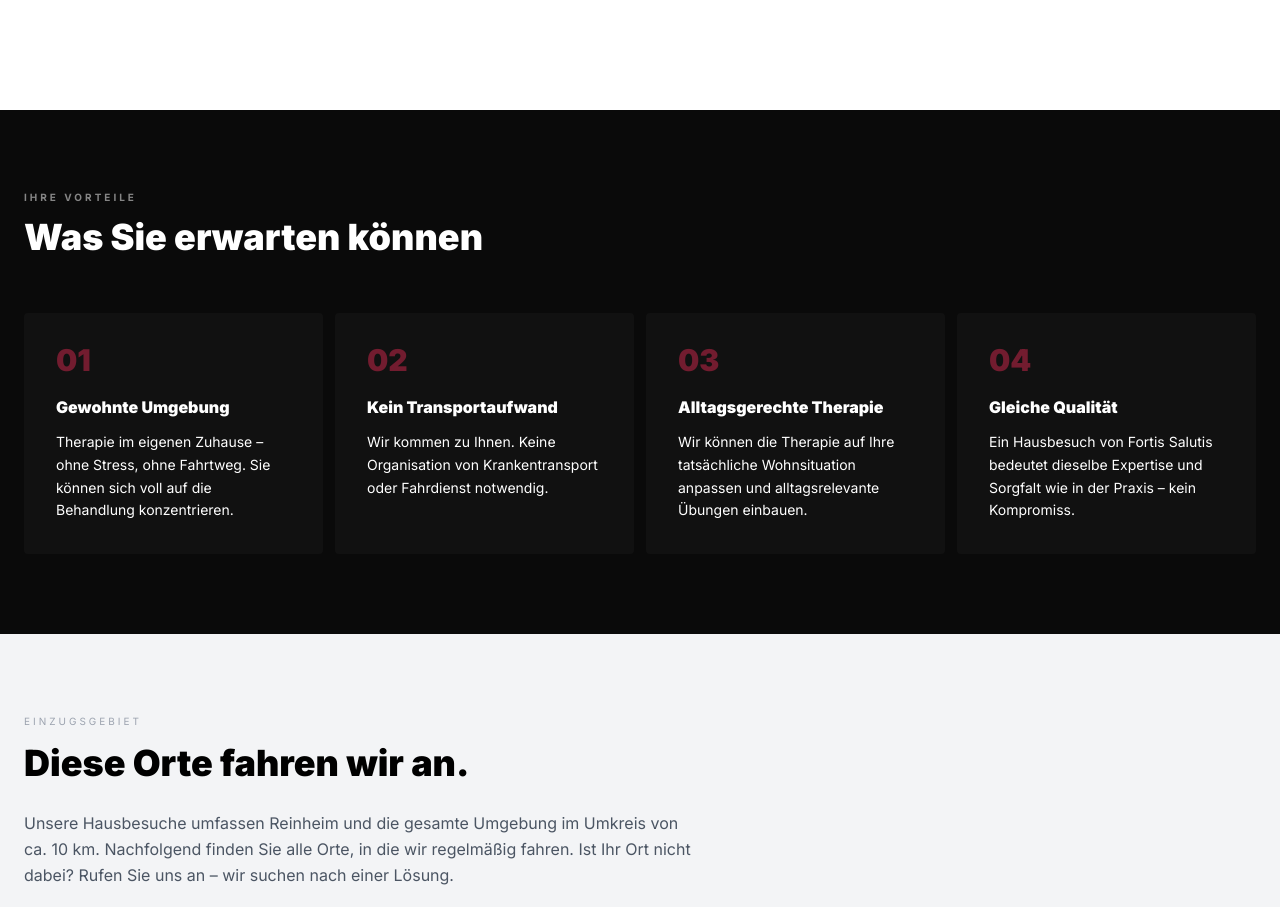
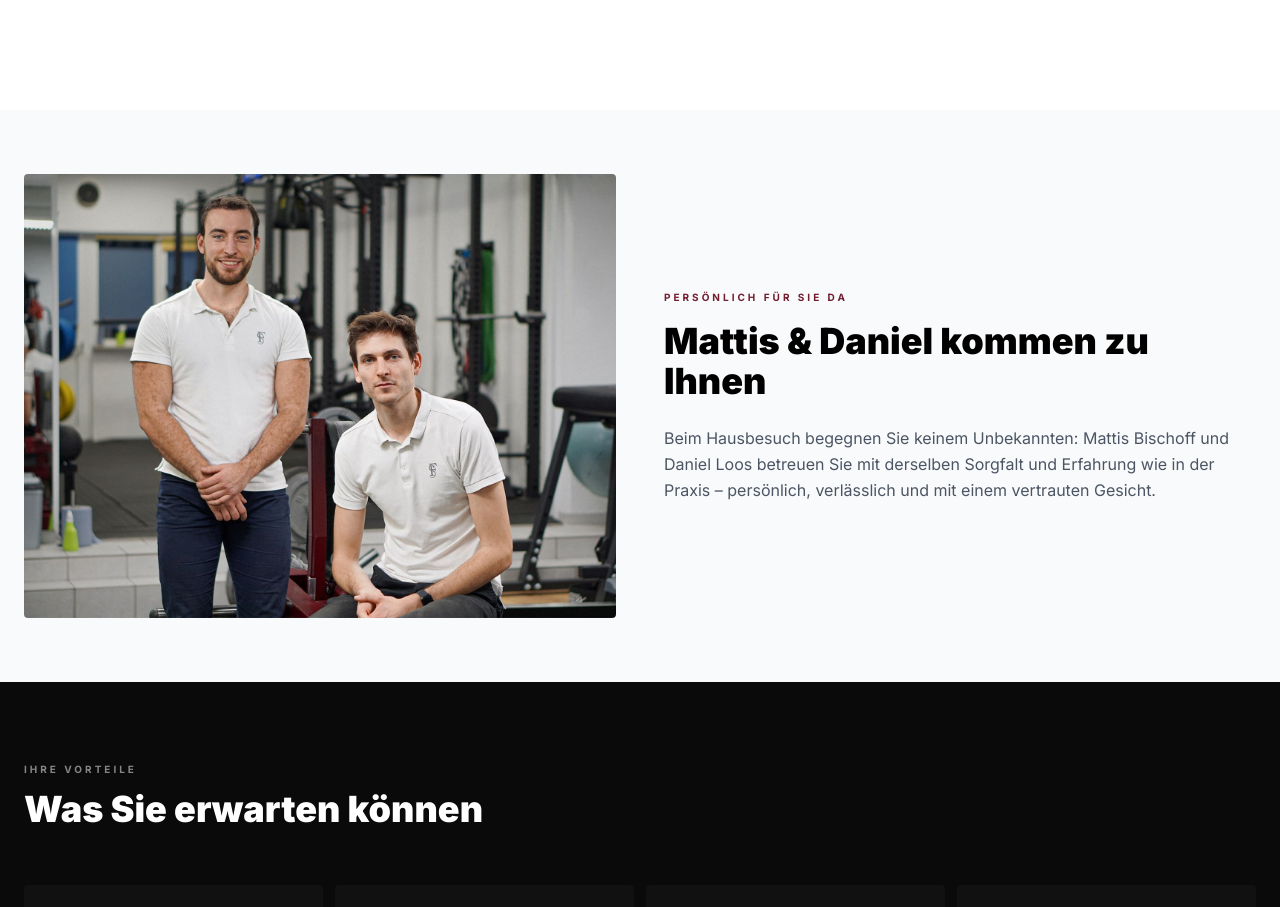
Before and after one commit to danielloos36/fortis-salutis, a Next.js app: page /leistungen/hausbesuche in a window 1280 px wide. Shown: the part 1097-2004 px from the top of the page. Built offline with nearby package versions, Linux system fonts and the light colour scheme.

Commit message:
Entspannungskursseite Update + Hausbesuch Unterseite Bild implementiert

```diff
--- a/app/kurse/entspannungstraining/page.tsx
+++ b/app/kurse/entspannungstraining/page.tsx
@@ -8,7 +8,7 @@ import { breadcrumbSchema, serviceSchema } from '@/lib/schema'
 export const metadata: Metadata = {
   title: 'Entspannungstraining Reinheim – „Entspannt in den Feierabend" | Fortis Salutis',
   description:
-    'Achtsamkeits- und Entspannungstraining mit Sybille Mierau-Brinson im neuen Kursraum von Fortis Salutis Reinheim. Kursbeginn 25.08.2026, dienstags 18 Uhr, 10 Termine à 60 Minuten.',
+    'Achtsamkeits- und Entspannungstraining mit Sybille Mierau-Brinson im neuen Kursraum von Fortis Salutis Reinheim. Jeden Dienstag um 18 Uhr, 10 Termine à 60 Minuten.',
   alternates: {
     canonical: '/kurse/entspannungstraining',
   },
@@ -129,13 +129,15 @@ export default function EntspannungstrainingPage() {
 
       {/* Kooperation */}
       <div className="bg-[#0a0a0a] border-b border-white/10 px-6 py-5">
-        <div className="max-w-7xl mx-auto flex items-center gap-4">
+        <div className="max-w-7xl mx-auto flex flex-wrap items-center gap-x-4 gap-y-2">
           <p className="text-[10px] text-white/40 uppercase tracking-[0.3em] font-bold shrink-0">In Kooperation mit</p>
-          <div className="w-px h-6 bg-white/10 shrink-0" />
-          <div className="w-10 h-10 rounded-full bg-wine/20 border border-wine/40 flex items-center justify-center text-wine font-black text-xs shrink-0">
-            SM
+          <div className="hidden sm:block w-px h-6 bg-white/10 shrink-0" />
+          <div className="flex items-center gap-3 min-w-0">
+            <div className="w-10 h-10 rounded-full bg-wine/20 border border-wine/40 flex items-center justify-center text-wine font-black text-xs shrink-0">
+              SM
+            </div>
+            <span className="text-white font-bold text-sm">Sybille Mierau-Brinson · Entspannungstrainerin</span>
           </div>
-          <span className="text-white font-bold text-sm">Sybille Mierau-Brinson · Entspannungstrainerin</span>
         </div>
       </div>
 
@@ -172,12 +174,11 @@ export default function EntspannungstrainingPage() {
             <p className="text-[10px] text-wine uppercase tracking-[0.3em] mb-4 font-bold">Auf einen Blick</p>
             <h2 className="text-3xl font-black text-black mb-10">Termine</h2>
             <div className="border-t-2 border-wine bg-white px-6 py-5 rounded">
-              <p className="text-[10px] text-wine uppercase tracking-[0.2em] font-bold mb-2">Kursbeginn</p>
-              <p className="font-black text-black text-xl">Di, 25.08.2026</p>
-              <p className="text-gray-600 text-sm mt-1">18:00 Uhr</p>
+              <p className="text-[10px] text-wine uppercase tracking-[0.2em] font-bold mb-2">Jeden Dienstag</p>
+              <p className="font-black text-black text-xl">18:00 Uhr</p>
             </div>
             <p className="text-gray-500 text-xs mt-4 leading-relaxed">
-              Danach wöchentlich dienstags um 18 Uhr im neuen Kursraum von Fortis Salutis in Reinheim.
+              Wöchentlich dienstags im neuen Kursraum von Fortis Salutis in Reinheim.
             </p>
           </div>
 
@@ -210,7 +211,7 @@ export default function EntspannungstrainingPage() {
             <div className="w-6 h-px bg-white/30" />
             <p className="text-[10px] text-white/50 font-bold uppercase tracking-[0.3em]">Was dich erwartet</p>
           </div>
-          <h2 className="text-4xl lg:text-5xl font-black text-white mb-14 leading-tight">
+          <h2 className="text-3xl sm:text-4xl lg:text-5xl font-black text-white mb-14 leading-tight break-words">
             Warum Entspannungstraining
           </h2>
 
--- a/app/leistungen/hausbesuche/page.tsx
+++ b/app/leistungen/hausbesuche/page.tsx
@@ -105,6 +105,31 @@ export default function HausbesuchePage() {
         </div>
       </section>
 
+      {/* Team */}
+      <section className="bg-gray-50 py-16 px-6">
+        <div className="max-w-7xl mx-auto grid grid-cols-1 lg:grid-cols-2 gap-12 items-center">
+          <div className="relative aspect-[4/3] overflow-hidden rounded order-2 lg:order-1">
+            <Image
+              src="/team-foto.jpg"
+              alt="Mattis Bischoff und Daniel Loos – Ihr Physiotherapie-Team von Fortis Salutis"
+              fill
+              className="object-cover"
+            />
+          </div>
+          <div className="order-1 lg:order-2">
+            <p className="text-[10px] text-wine uppercase tracking-[0.3em] mb-4 font-bold">Persönlich für Sie da</p>
+            <h2 className="text-3xl lg:text-4xl font-black text-black mb-6 leading-tight">
+              Mattis & Daniel kommen zu Ihnen
+            </h2>
+            <p className="text-gray-600 leading-relaxed">
+              Beim Hausbesuch begegnen Sie keinem Unbekannten: Mattis Bischoff und Daniel Loos
+              betreuen Sie mit derselben Sorgfalt und Erfahrung wie in der Praxis – persönlich,
+              verlässlich und mit einem vertrauten Gesicht.
+            </p>
+          </div>
+        </div>
+      </section>
+
       {/* Benefits */}
       <section className="bg-[#0a0a0a] py-20 px-6">
         <div className="max-w-7xl mx-auto">
--- a/app/standorte/[ort]/page.tsx
+++ b/app/standorte/[ort]/page.tsx
@@ -235,6 +235,31 @@ export default async function StandortPage({ params }: Props) {
         </div>
       </section>
 
+      {/* Team */}
+      <section className="bg-gray-50 py-16 px-6">
+        <div className="max-w-7xl mx-auto grid grid-cols-1 lg:grid-cols-2 gap-12 items-center">
+          <div className="relative aspect-[4/3] overflow-hidden rounded order-2 lg:order-1">
+            <Image
+              src="/Therapeuten-Team.jpg"
+              alt="Mattis Bischoff und Daniel Loos – Ihr Physiotherapie-Team von Fortis Salutis"
+              fill
+              className="object-cover"
+            />
+          </div>
+          <div className="order-1 lg:order-2">
+            <p className="text-[10px] text-wine uppercase tracking-[0.3em] mb-4 font-bold">Ihr Team</p>
+            <h2 className="text-3xl lg:text-4xl font-black text-black mb-6 leading-tight">
+              Mattis Bischoff &amp; Daniel Loos
+            </h2>
+            <p className="text-gray-600 leading-relaxed">
+              {location.hausbesuche
+                ? `Wir behandeln Sie in der Praxis in Reinheim oder bei Hausbesuchen in ${location.name}.`
+                : 'Wir behandeln Sie in unserer Praxis in Reinheim.'}
+            </p>
+          </div>
+        </div>
+      </section>
+
       {/* Testimonial */}
       <section className="bg-[#0a0a0a] py-20 px-6">
         <div className="max-w-3xl mx-auto text-center">
```
